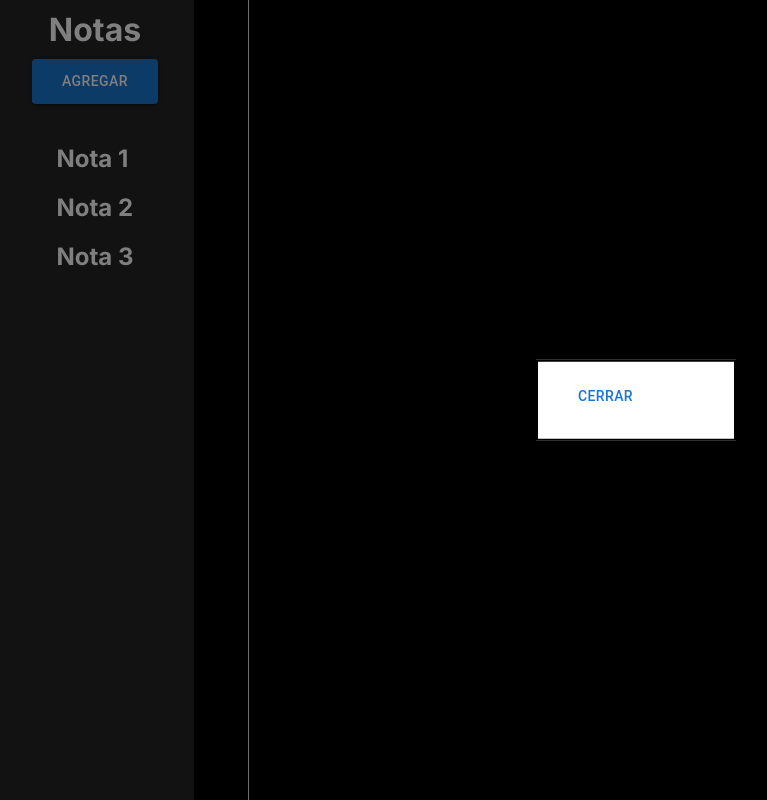
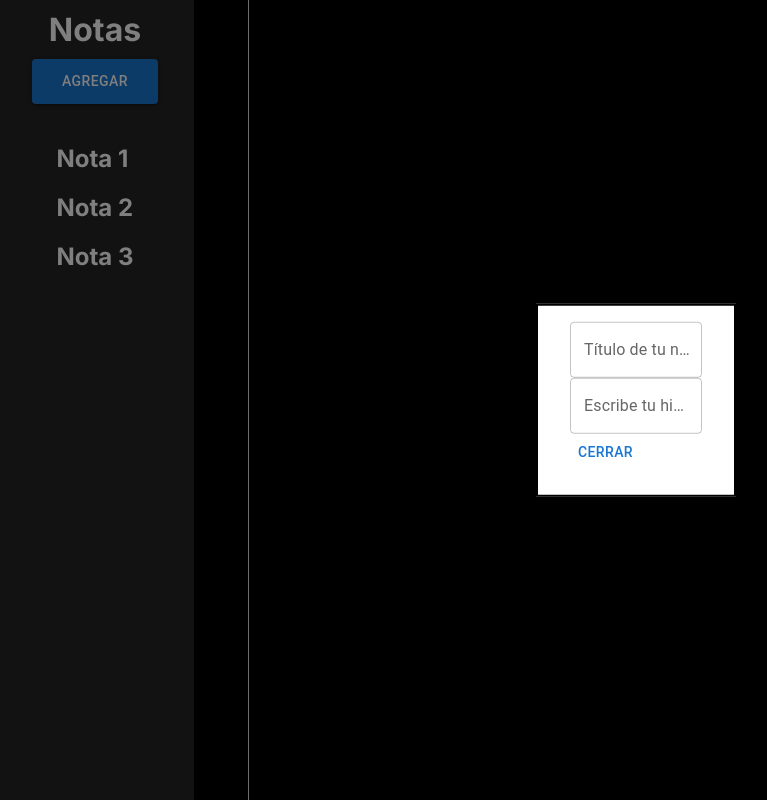
Before and after one commit to mijel861999/web-markdown-editor, a React (Vite) app: page / in a window 1280 px wide. Both pictures are taken after a click on the button "AGREGAR". Shown: the whole page, without its empty margins (4-771 px from the left). Built offline with nearby package versions, Linux system fonts and the light colour scheme.

Commit message:
feat: agregando inputs de creación de notas2

```diff
--- a/src/components/Menu/Menu.jsx
+++ b/src/components/Menu/Menu.jsx
@@ -1,5 +1,5 @@
 import React, { useState } from 'react';
-import { Button, Modal, Box } from '@mui/material';
+import { Button, Modal, Box, TextField } from '@mui/material';
 import './menu.scss';
 
 const style = {
@@ -33,7 +33,9 @@ function Menu({ notes, setCurrentNote, setNotes }) {
       </Button>
       <div className="notes">
         {notes.map((note) => (
-          <h2 key={note.id} onClick={() => setCurrentNote(note)}>{note.title}</h2>
+          <h2 key={note.id} onClick={() => setCurrentNote(note)}>
+            {note.title}
+          </h2>
         ))}
       </div>
 
@@ -43,6 +45,8 @@ function Menu({ notes, setCurrentNote, setNotes }) {
         aria-labelledby="child-modal-title"
         aria-describedby="child-modal-description">
         <Box sx={{ ...style, width: 200 }}>
+          <TextField id="outlined-basic" label="Título de tu nota" variant="outlined" />
+          <TextField id="note" label="Escribe tu historia" variant="outlined" />
           <Button onClick={() => setOpenModal(false)}>Cerrar</Button>
         </Box>
       </Modal>
```
